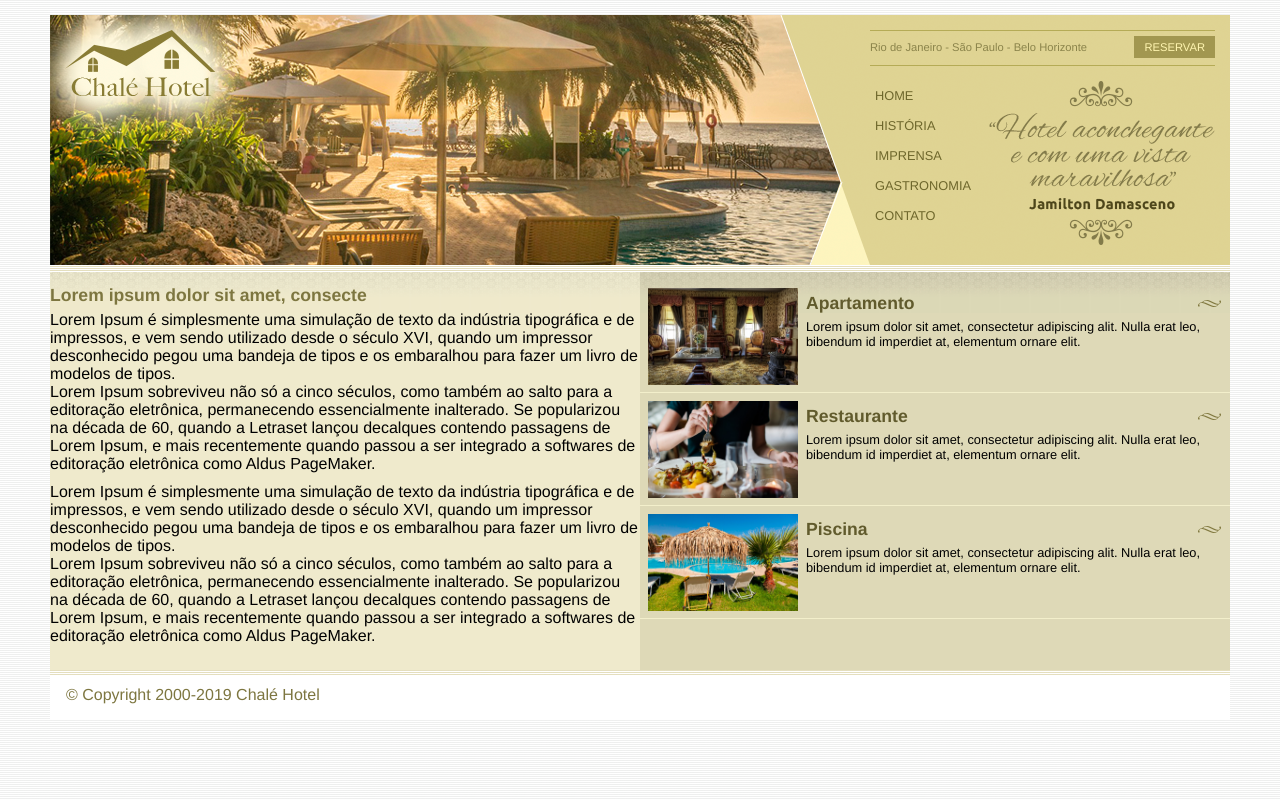
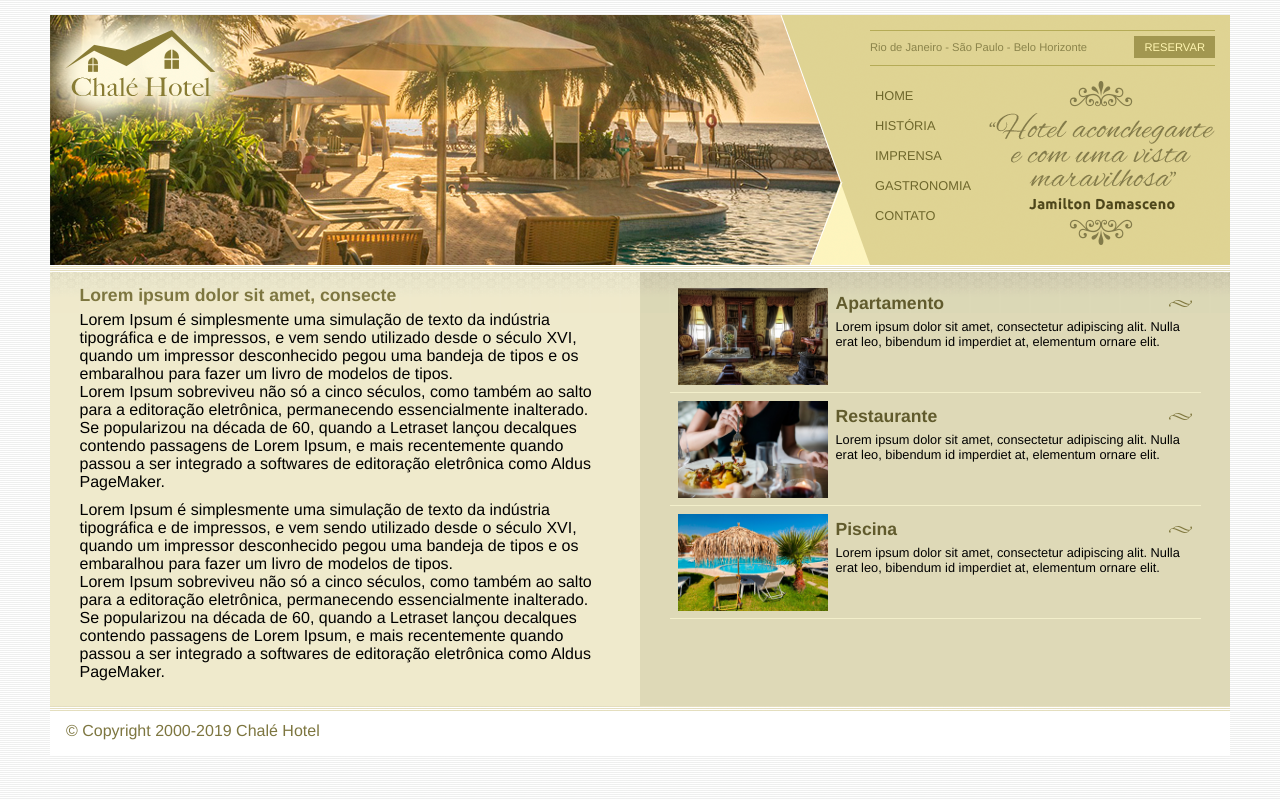
Before and after one commit to IzaacBaptista/Site-Hotel-Chale, a plain HTML site: page index.html in a window 1280 px wide. Drawn offline with Linux system fonts and the light colour scheme.

Commit message:
edit css

```diff
--- a/css/estilo.css
+++ b/css/estilo.css
@@ -118,7 +118,7 @@ ul#navegacao a:hover	{
 }
 .conteudo {
 	margin: 0 auto;
-	width: 90%:
+	width: 90%;
 }
 #rodape	{
 	clear: both;
```
